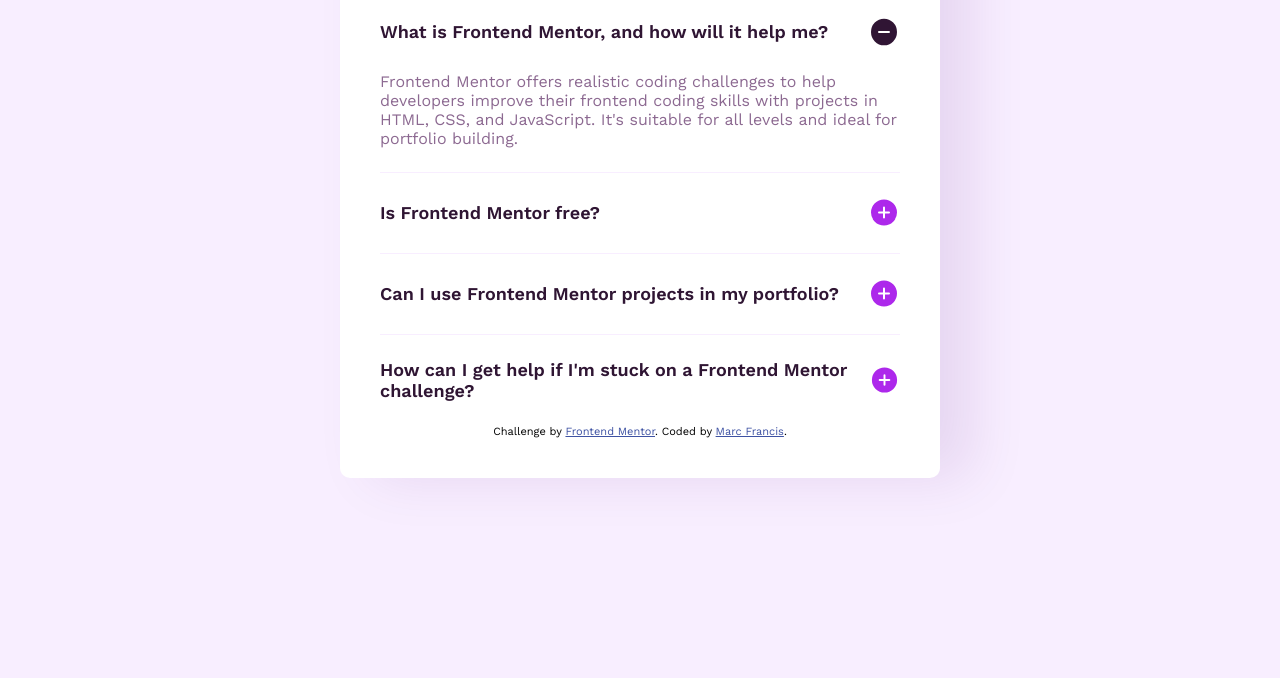
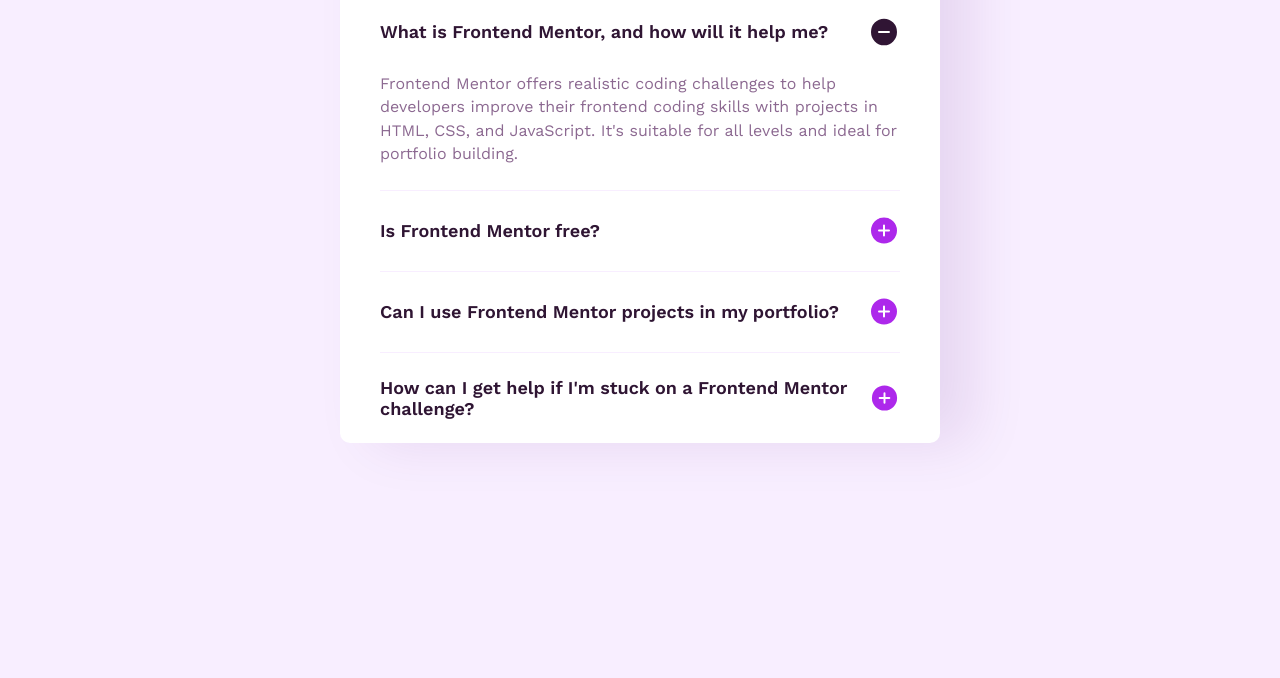
Before and after one commit to marcfranciss/FMC_FAQ-accordion, a plain HTML site: page index.html in a window 1280 px wide. Shown: the part 290-968 px from the top of the page. Before the commit the page ends 935 px from the top, so only its background shows below. Drawn offline with Linux system fonts and the light colour scheme.

Commit message:
updating for challenge

```diff
--- a/index.html
+++ b/index.html
@@ -12,20 +12,10 @@
       href="./assets/images/favicon-32x32.png" />
     <link rel="stylesheet" href="style.css" />
     <title>Frontend Mentor | FAQ accordion</title>
-
-    <!-- Feel free to remove these styles or customise in your own stylesheet 👍 -->
-    <style>
-      .attribution {
-        font-size: 11px;
-        text-align: center;
-      }
-      .attribution a {
-        color: hsl(228, 45%, 44%);
-      }
-    </style>
   </head>
   <body>
-    <div class="container">
+    <main>
+      <section  class="container">
       <header>
         <img src="assets/images/icon-star.svg" alt="star icon" />
         <h1>FAQs</h1>
@@ -88,14 +78,8 @@
             community. There's a help channel where you can ask questions and
             seek support from other community members.
           </p>
-        </div>
-    </div>
-    <div class="attribution">
-      Challenge by
-      <a href="https://www.frontendmentor.io?ref=challenge" target="_blank"
-        >Frontend Mentor</a
-      >. Coded by <a href="#" target="_blank">Marc Francis</a>.
-    </div>
-    <script src="script.js"></script>
+        </div></section>
+      </main>
+    <script type="text/javascript" src="script.js"></script>
   </body>
 </html>
--- a/style.css
+++ b/style.css
@@ -23,10 +23,14 @@ body {
   scroll-behavior: smooth;
   font-family: "Work Sans";
   font-weight: 400;
+  min-height: 100vh;
   background-image: url(assets/images/background-pattern-desktop.svg);
   background-repeat: no-repeat;
   background-size: 100%;
   background-color: #f8eeff;
+}
+main {
+  max-width: 1440px;
 }
 .container {
   margin: 167.5px auto;
@@ -34,6 +38,7 @@ body {
   max-width: 600px;
   min-width: 270px;
   padding: 40px;
+  padding-bottom: 0;
   height: 100%;
   border-radius: 10px;
   background-color: var(--clr-white);
@@ -43,7 +48,7 @@ header {
   display: flex;
   flex-direction: row;
   align-items: center;
-  gap: 13px;
+  gap: 24px;
   margin-bottom: var(--margin-b);
 }
 header img {
@@ -94,6 +99,7 @@ h1 {
   padding-bottom: var(--padding);
   font-size: var(--p-size);
   color: var(--clr-accent);
+  line-height: 23.5px;
 }
 
 /* javaScript active changes */
```
